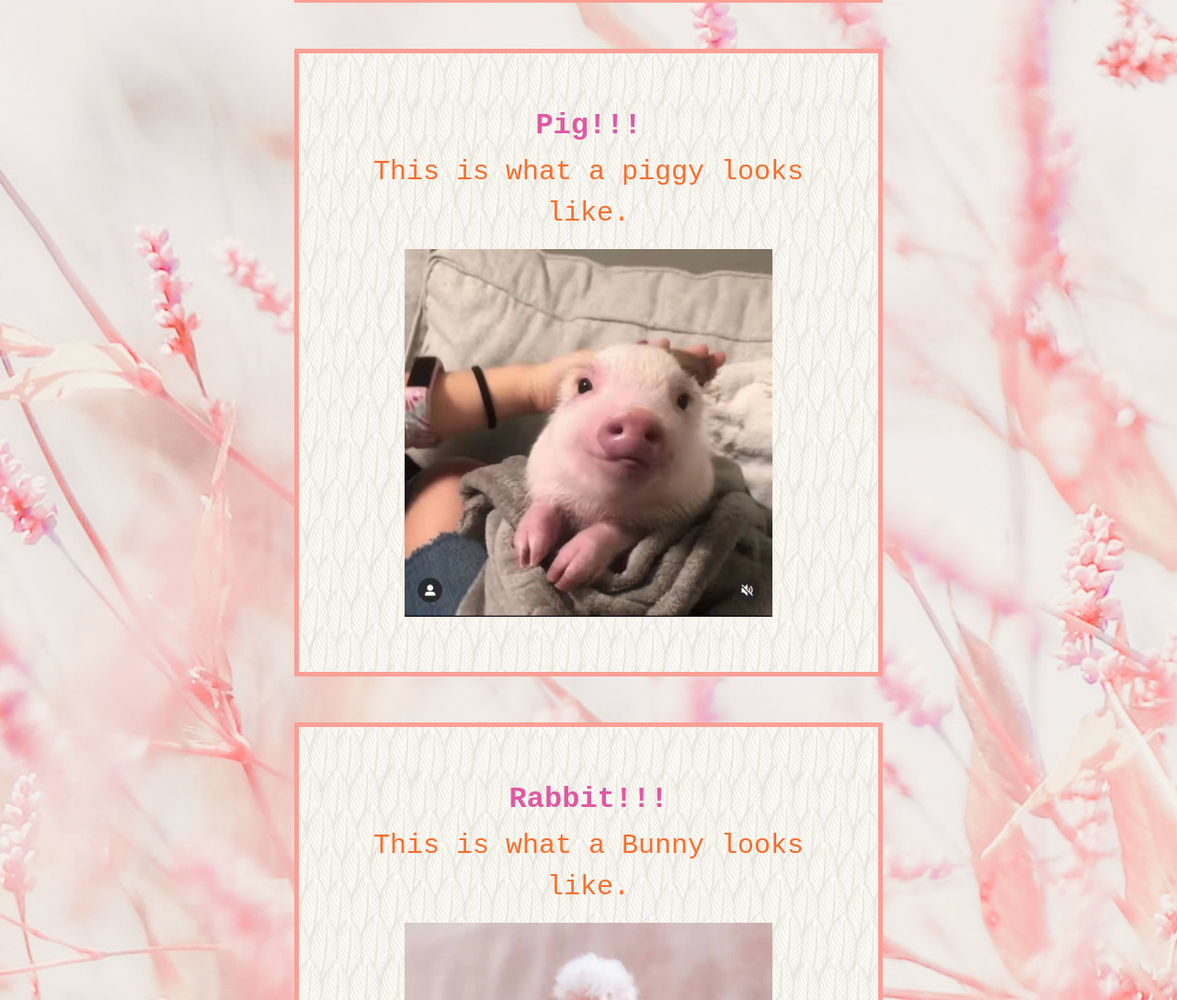
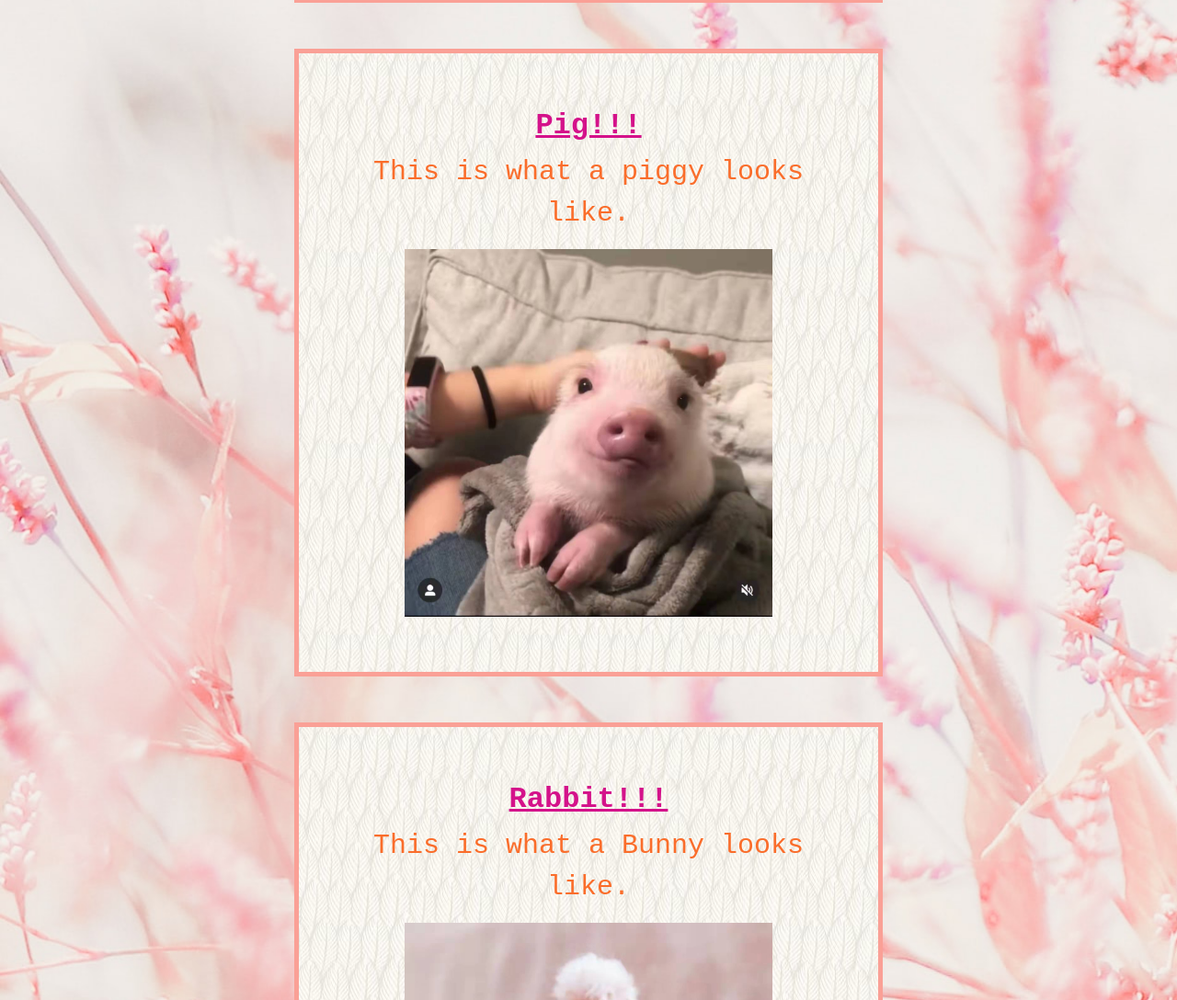
Before and after one commit to sunsetbb/animals, a plain HTML site: page client/index.html in a window 1280 px wide. Shown: the part 3113-4201 px from the top of the page at 92% size. Drawn offline with nearby package versions, Linux system fonts and the light colour scheme.

Commit message:
css finished

```diff
--- a/client/index.html
+++ b/client/index.html
@@ -93,13 +93,13 @@
 
 
     <div id = "Pig">
-      <h2><strong>Pig!!!</strong></h2>
+      <h2><strong><a href="https://en.wikipedia.org/wiki/Pig">Pig!!!</a></strong></h2>
       <p>This is what a piggy looks like. </p>
       <img src="img/pig1.jpg" alt ="A little piggy" id = "pig1">
     </div>
 
       <div id = "Rabbit">
-      <h2><strong>Rabbit!!!</strong></h2>
+      <h2><strong><a href="https://en.wikipedia.org/wiki/Rabbit">Rabbit!!!</a></strong></h2>
       <p>This is what a Bunny looks like. </p>
       <img src="img/rabbit1.jpg" alt ="A rabbit with santa hat" id = "rabbit1">
       </div>
```
